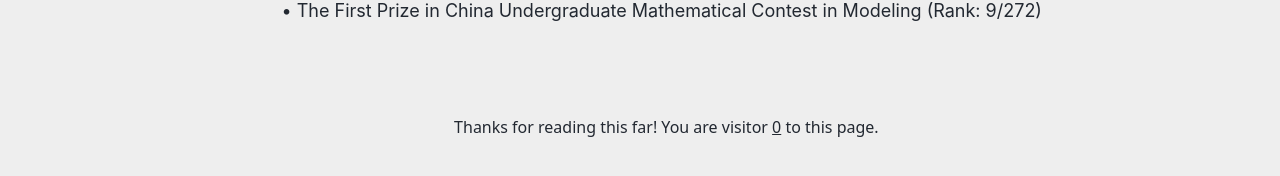
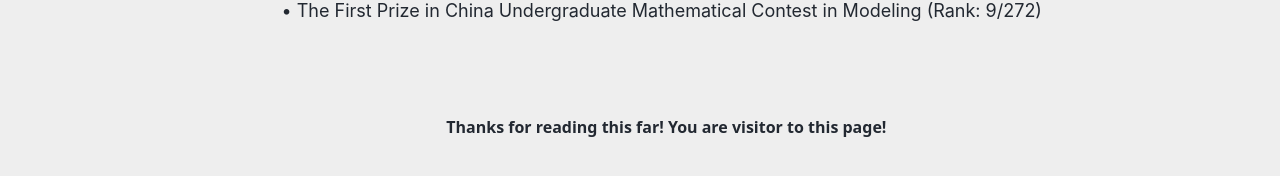
Before and after one commit to jywei02/jywei02.github.io, a Jekyll site: the page built from _pages/about.md, in a window 1280 px wide and 1400 px high, scrolled down 578 px. Shown: the part 1002-1178 px from the top of the window. Built offline with Jekyll 4.4.1, drawn with Linux system fonts in a browser that asks for light colours; some web fonts are replaced; comment, search, counter and statistics services are not loaded; part of the change alters nothing that is shown.

Commit message:
Update about.md

```diff
--- a/_pages/about.md
+++ b/_pages/about.md
@@ -71,145 +71,9 @@ Honors/Awards
 
 <br>
 
-<!-- 页尾计数器（点击数字触发彩纸雨） -->
-<p style="text-align:center; font-family: system-ui, -apple-system, Arial; font-size:16px; margin:40px 12px 16px;">
+<p style="text-align:center; font-family: system-ui, -apple-system, Arial; font-size:16px; font-weight:bold; margin:40px 12px 16px;">
   Thanks for reading this far! You are visitor
-  <span id="busuanzi_value_site_pv">0</span>
-  to this page.
+  <span id="busuanzi_value_site_pv"></span>
+  to this page!
 </p>
-<!-- 不蒜子统计 -->
 <script src="//busuanzi.ibruce.info/busuanzi/2.3/busuanzi.pure.mini.js"></script>
-
-<style>
-  /* 确保无论 busuanzi 如何替换节点，点击样式都在 */
-  #busuanzi_value_site_pv {
-    cursor: pointer;
-    text-decoration: underline;
-  }
-</style>
-
-<script>
-(function(){
-  // 事件委托：监听整个文档的点击，只要点到了计数数字就触发
-  let cooling = false; // 简单节流避免短时间重复触发
-  document.addEventListener('click', function(e){
-    const target = e.target;
-    if (!target) return;
-    if (target.id === 'busuanzi_value_site_pv') {
-      if (cooling) return;
-      cooling = true; setTimeout(()=> cooling=false, 800);
-      confettiRain();
-    }
-  });
-
-  // ===== 全页彩纸雨 =====
-  function confettiRain(){
-    const id = 'confetti-canvas';
-    let cvs = document.getElementById(id);
-    if (!cvs) {
-      cvs = document.createElement('canvas');
-      cvs.id = id;
-      Object.assign(cvs.style, {
-        position:'fixed', inset:0, width:'100vw', height:'100vh',
-        zIndex: 9999, pointerEvents:'none'
-      });
-      document.body.appendChild(cvs);
-    }
-    const ctx = cvs.getContext('2d');
-
-    function resize(){
-      const dpr = Math.min(window.devicePixelRatio || 1, 2);
-      cvs.width  = Math.round(window.innerWidth * dpr);
-      cvs.height = Math.round(window.innerHeight * dpr);
-      ctx.setTransform(dpr,0,0,dpr,0,0);
-    }
-    resize();
-    const onResize = () => resize();
-    window.addEventListener('resize', onResize);
-
-    const W = window.innerWidth, H = window.innerHeight;
-    const COLORS = ['#00e5ff','#9b5cff','#ff66cc','#ffd166','#7cffcb','#ff4d4f','#52c41a'];
-    const particles = [];
-    const WAVES = 6;                    // 连续几波
-    const PER_WAVE = Math.max(80, Math.min(220, Math.floor(W * 0.18)));
-    const DURATION = 2600;              // 毫秒
-    const GRAVITY = 0.18;               // 重力
-    const DRAG = 0.992;                 // 阻尼
-    const WIND0 = (Math.random()*0.6-0.3);
-    const START_TIME = performance.now();
-
-    function spawnWave(){
-      for (let i = 0; i < PER_WAVE; i++){
-        const x = Math.random() * W;
-        const y = -20 - Math.random() * H * 0.3;
-        const w = 6 + Math.random()*8;
-        const h = 10 + Math.random()*12;
-        const ang = Math.random() * Math.PI * 2;
-        const spin = (Math.random()*2-1) * 0.15;
-        const vy = 1 + Math.random()*2;
-        const vx = (Math.random()*2-1) * 0.8;
-        particles.push({
-          x, y, w, h,
-          vx, vy,
-          angle: ang, spin,
-          color: COLORS[(Math.random()*COLORS.length)|0],
-          tilt: Math.random()*Math.PI,
-          life: 1
-        });
-      }
-    }
-    for (let k=0; k<WAVES; k++) setTimeout(spawnWave, k*160);
-
-    let raf;
-    function tick(now){
-      const elapsed = now - START_TIME;
-      ctx.clearRect(0,0,cvs.width,cvs.height);
-
-      const wind = WIND0 + Math.sin(now/900) * 0.1;
-
-      for (let p of particles){
-        p.vx = (p.vx + wind) * DRAG;
-        p.vy = (p.vy + GRAVITY) * DRAG;
-        p.x  += p.vx;
-        p.y  += p.vy;
-        p.angle += p.spin;
-
-        p.tilt += 0.12 + Math.random()*0.04;
-        const flip = (Math.cos(p.tilt)+1)/2; // 0~1
-        const alpha = 0.9 - (elapsed / DURATION) * 0.4;
-
-        ctx.save();
-        ctx.translate(p.x, p.y);
-        ctx.rotate(p.angle);
-        ctx.fillStyle = rgba(p.color, Math.max(0, alpha) * (0.65 + 0.35*flip));
-        ctx.fillRect(-p.w/2, -p.h/2, p.w, p.h);
-        ctx.restore();
-
-        if (p.y > H + 40) p.life = 0;
-      }
-
-      for (let i=particles.length-1; i>=0; i--){
-        if (particles[i].life <= 0) particles.splice(i,1);
-      }
-
-      if (elapsed < DURATION || particles.length){
-        raf = requestAnimationFrame(tick);
-      } else {
-        cleanup();
-      }
-    }
-    raf = requestAnimationFrame(tick);
-
-    function rgba(hex, a){
-      const c = hex.replace('#',''); const n = parseInt(c,16);
-      const r = (n>>16)&255, g=(n>>8)&255, b=n&255;
-      return `rgba(${r},${g},${b},${a})`;
-    }
-    function cleanup(){
-      cancelAnimationFrame(raf);
-      window.removeEventListener('resize', onResize);
-      cvs.remove();
-    }
-  }
-})();
-</script>
```
